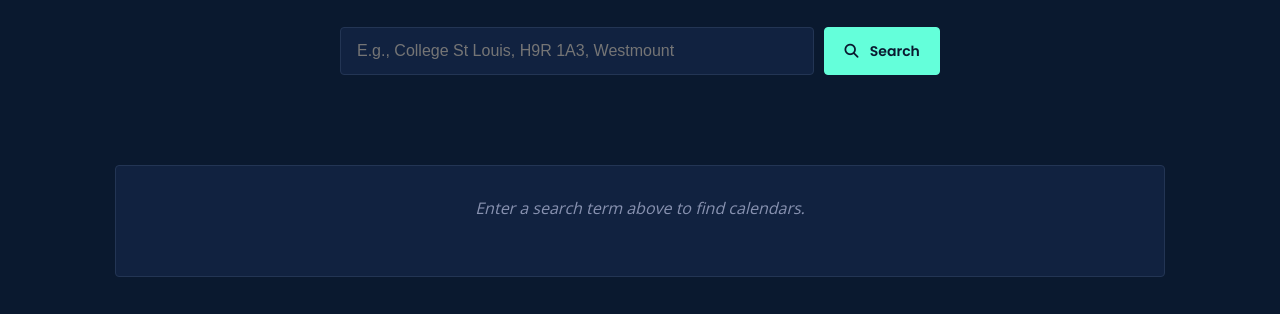
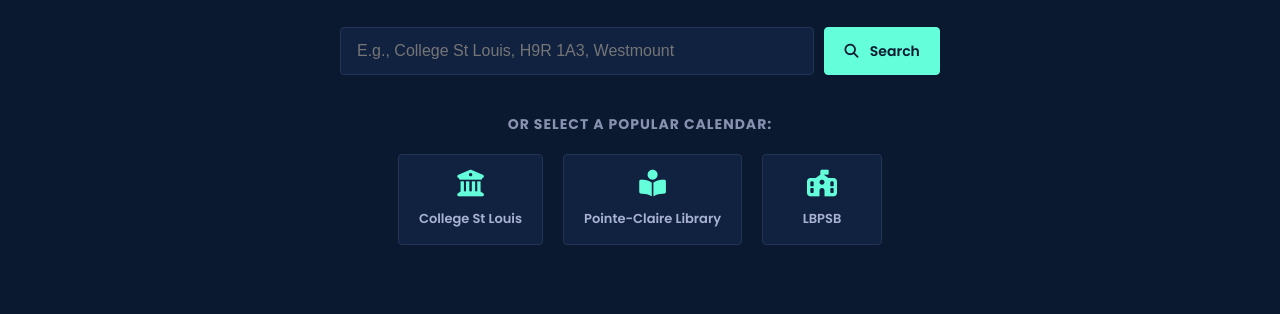
Before and after one commit to autte/myCalendar, a plain HTML site: page index.html in a window 1280 px wide. Shown: the part 408-722 px from the top of the page. Drawn offline with nearby package versions, Linux system fonts and the light colour scheme.

Commit message:
added icons for schools.html

```diff
--- a/index.html
+++ b/index.html
@@ -156,6 +156,82 @@
             max-width: var(--max-width);
             margin: 0 auto;
             padding: var(--container-padding);
+        }
+
+        /* Style the container for the popular buttons section */
+        .popular-calendars-container {
+            margin-top: 40px;
+            /* Space above this section */
+            text-align: center;
+        }
+
+        .popular-calendars-container h4 {
+            color: var(--slate-gray);
+            font-size: var(--fz-sm);
+            margin-bottom: 20px;
+            text-transform: uppercase;
+            letter-spacing: 1px;
+        }
+
+        /* Style the flex container holding the buttons */
+        .popular-calendars {
+            display: flex;
+            flex-wrap: wrap;
+            /* Allow buttons to wrap on smaller screens */
+            justify-content: center;
+            gap: 20px;
+            /* Space between buttons */
+        }
+
+        /* Style individual popular calendar buttons */
+        .popular-calendar-btn {
+            background-color: var(--light-navy);
+            /* Slightly different background */
+            border: 1px solid var(--lightest-navy);
+            color: var(--light-slate);
+            border-radius: var(--border-radius);
+            padding: 15px 20px;
+            cursor: pointer;
+            transition: var(--transition);
+            display: flex;
+            flex-direction: column;
+            /* Stack icon and text vertically */
+            align-items: center;
+            gap: 8px;
+            /* Space between icon and text */
+            min-width: 120px;
+            /* Ensure buttons have some width */
+            text-align: center;
+        }
+
+        .popular-calendar-btn i {
+            color: var(--accent-color);
+            /* Use accent color for icon */
+            margin-bottom: 5px;
+            /* Add space below icon */
+        }
+
+        .popular-calendar-btn span {
+            font-size: var(--fz-xs);
+            font-family: var(--font-headings);
+            font-weight: 600;
+        }
+
+        .popular-calendar-btn:hover,
+        .popular-calendar-btn:focus {
+            background-color: var(--lightest-navy);
+            border-color: var(--accent-color);
+            color: var(--white);
+            outline: none;
+            transform: translateY(-3px);
+            /* Slight lift effect */
+            box-shadow: 0 4px 8px rgba(0, 0, 0, 0.3);
+        }
+
+        .popular-calendar-btn:hover i,
+        .popular-calendar-btn:focus i {
+            color: var(--neon-green);
+            /* Ensure icon matches accent */
         }
 
         /* Headings & Text */
@@ -719,6 +795,28 @@
                     aria-label="Search for city or school calendar">
                 <button type="submit" class="btn"><i class="fas fa-search"></i> Search</button>
             </form>
+            <div class="popular-calendars-container animate-on-scroll">
+                <h4>Or select a popular calendar:</h4>
+                <div class="popular-calendars" id="popular-calendars-list">
+                    <button class="popular-calendar-btn" data-key="College St Louis"
+                        aria-label="Show College St Louis Calendar">
+                        <i class="fas fa-university fa-2x"></i> <span>College St Louis</span>
+                    </button>
+
+                    <button class="popular-calendar-btn" data-key="Pointe-Claire Library"
+                        aria-label="Show Pointe-Claire Library Calendar">
+                        <i class="fas fa-book-reader fa-2x"></i>
+                        <span>Pointe-Claire Library</span>
+                    </button>
+
+                    <button class="popular-calendar-btn" data-key="Lester B. Pearson School Board"
+                        aria-label="Show Lester B. Pearson School Board Calendar">
+                        <i class="fas fa-school-flag fa-2x"></i>
+                        <span>LBPSB</span>
+                    </button>
+
+                </div>
+            </div>
         </section>
 
         <section id="results-display" class="container">
@@ -773,7 +871,7 @@
         // Make sure data.js is loaded BEFORE this script if using separate file
         const calendarData = {
             "College St Louis": {
-                embedUrl: "https://calendar.google.com/calendar/embed?src=402cc55f171c9e07f19b2fa2c0e9f23c47bcda205e54c234526276e52386be61%40group.calendar.google.com&ctz=America%2FToronto", // CORRECT Embed URL using CID
+                embedUrl: "https://calendar.google.com/calendar/embed?src=402cc55f171c9e07f19b2fa2c0e9f23c47bcda205e54c234526276e52386be61%40group.calendar.google.com&ctz=America%2FMontreal", // CORRECT Embed URL using CID
                 icsUrl: "https://calendar.google.com/calendar/ical/402cc55f171c9e07f19b2fa2c0e9f23c47bcda205e54c234526276e52386be61%40group.calendar.google.com/public/basic.ics", // Public iCal download URL
                 // Correct Google Add URL requires URL encoding the icsUrl:
                 googleAddUrl: "https://calendar.google.com/calendar/r?cid=https%3A%2F%2Fcalendar.google.com%2Fcalendar%2Fical%2F402cc55f171c9e07f19b2fa2c0e9f23c47bcda205e54c234526276e52386be61%2540group.calendar.google.com%2Fpublic%2Fbasic.ics"
@@ -819,7 +917,31 @@
             const syncAppleBtn = document.getElementById('sync-apple');
             const syncOutlookBtn = document.getElementById('sync-outlook');
             const currentYearSpan = document.getElementById('current-year');
+            // --- Event Listener for Clicks on Popular Calendar Buttons (Event Delegation) ---
+            const popularCalendarsList = document.getElementById('popular-calendars-list'); // Get the container
 
+            if (popularCalendarsList) {
+                popularCalendarsList.addEventListener('click', (e) => {
+                    // Find the closest ancestor button with the correct class
+                    const targetButton = e.target.closest('.popular-calendar-btn');
+
+                    if (targetButton && targetButton.dataset.key) {
+                        const key = targetButton.dataset.key; // Get the calendar key (e.g., "College St Louis")
+                        console.log("Popular calendar button clicked:", key); // For debugging
+
+                        // Directly call the function to display this calendar
+                        displaySelectedCalendar(key);
+
+                        // Optional: Clear the search input field if desired
+                        // if (searchInput) searchInput.value = '';
+
+                        // Optional: Scroll to the calendar details
+                        if (calendarDetailsContainer) {
+                            calendarDetailsContainer.scrollIntoView({ behavior: 'smooth', block: 'start' });
+                        }
+                    }
+                });
+            }
             // --- Set Current Year ---
             if (currentYearSpan) {
                 currentYearSpan.textContent = new Date().getFullYear();
@@ -909,6 +1031,8 @@
             // --- Function to Display the Calendar Details ---
             const displaySelectedCalendar = (key) => {
                 const data = calendarData[key];
+
+
                 if (!data || !data.embedUrl) {
                     console.error(`Data or embedUrl missing for key: ${key}`);
                     if (resultsPlaceholder) { // Show error in placeholder
```
